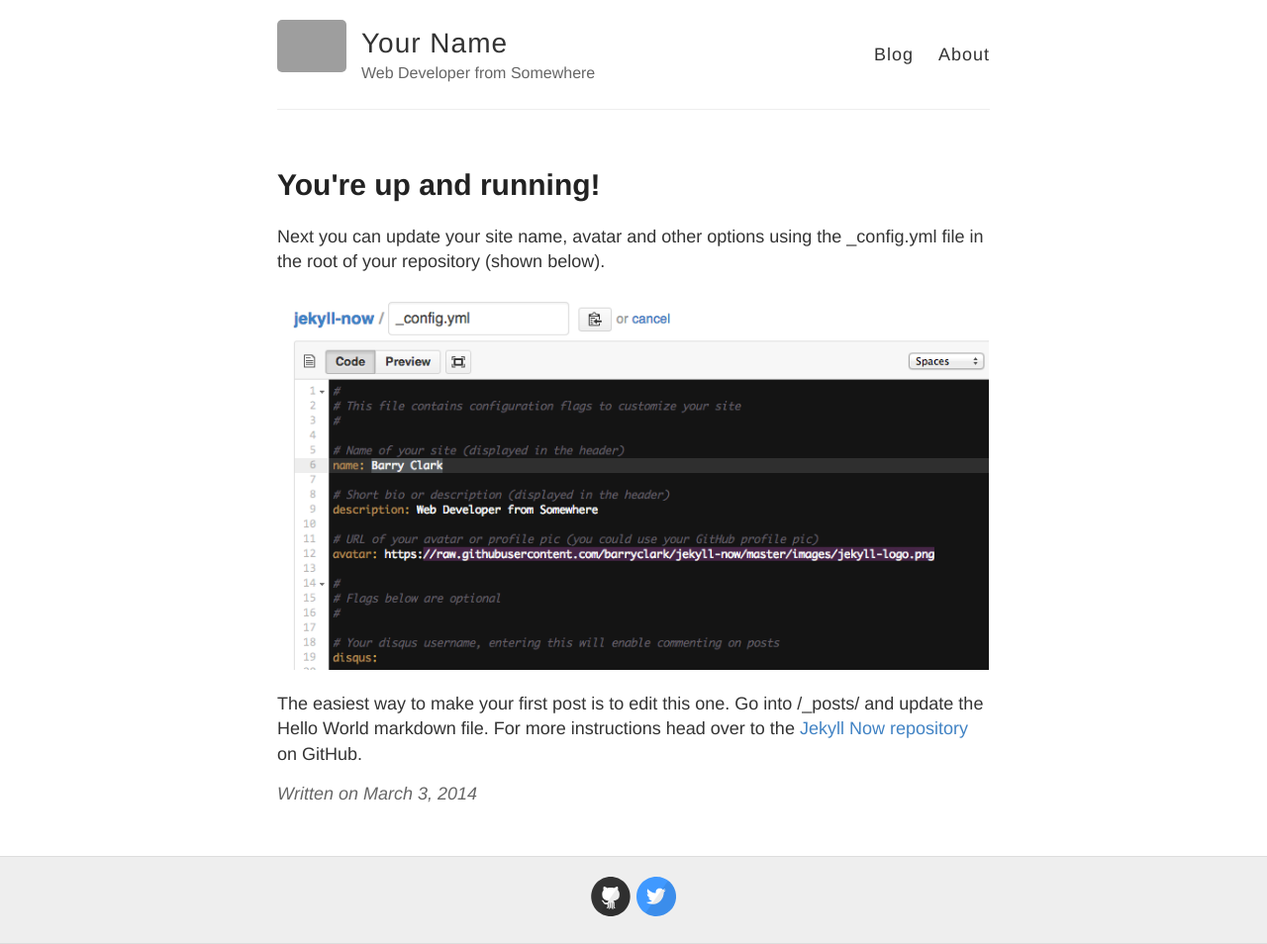
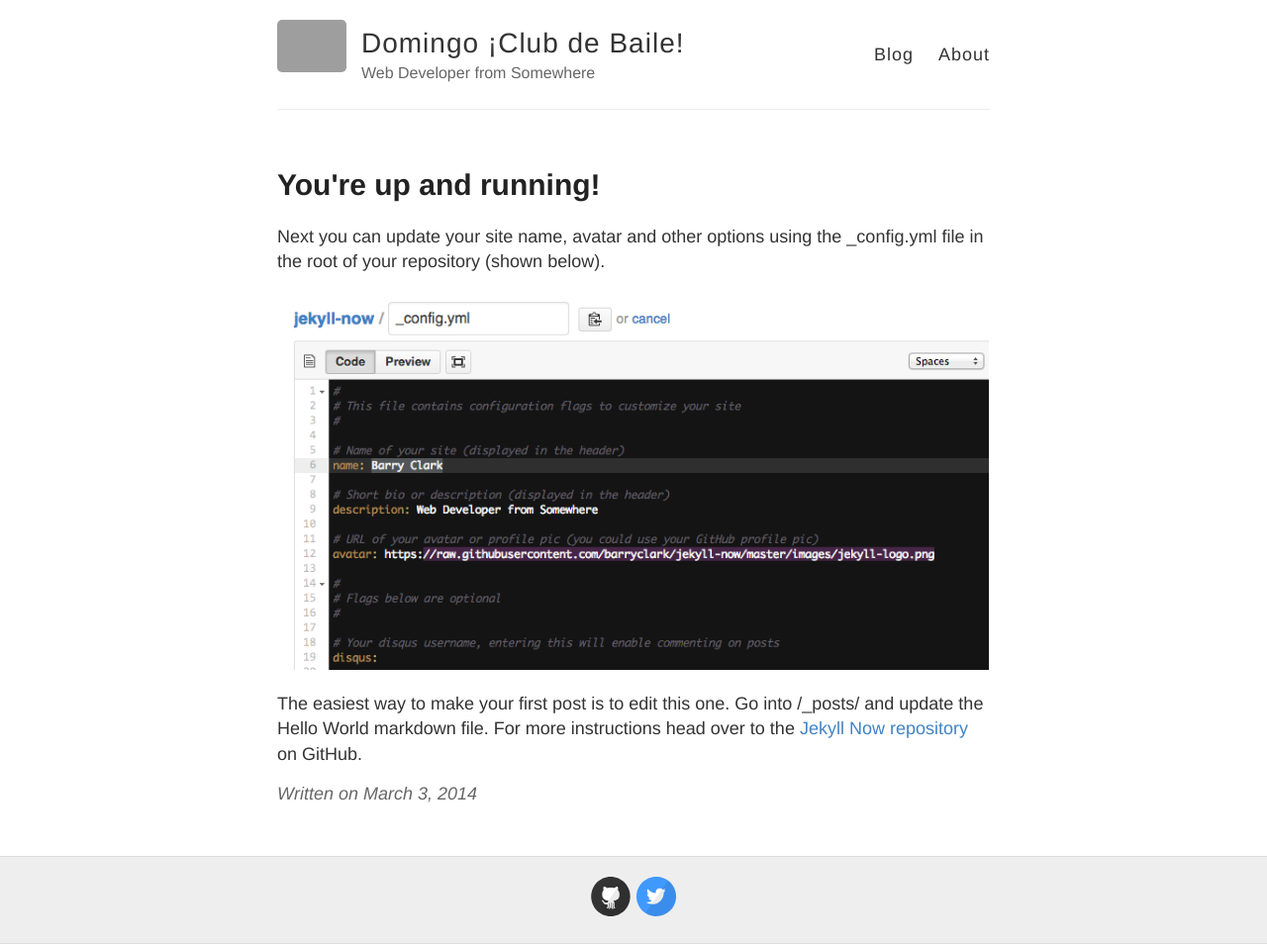
Before and after one commit to jamm87/domingoclubdebaile, a Jekyll site: the page built from _posts/2014-3-3-Hello-World.md, in a window 1280 px wide. Shown: the whole page at 99% size. Built offline with Jekyll 4.4.1, drawn with Linux system fonts in a browser that asks for light colours; grey boxes are pictures that could not be loaded.

Commit message:
Update _config.yml

```diff
--- a/_config.yml
+++ b/_config.yml
@@ -3,7 +3,7 @@
 #
 
 # Name of your site (displayed in the header)
-name: Your Name
+name: Domingo ¡Club de Baile!
 
 # Short bio or description (displayed in the header)
 description: Web Developer from Somewhere
```
